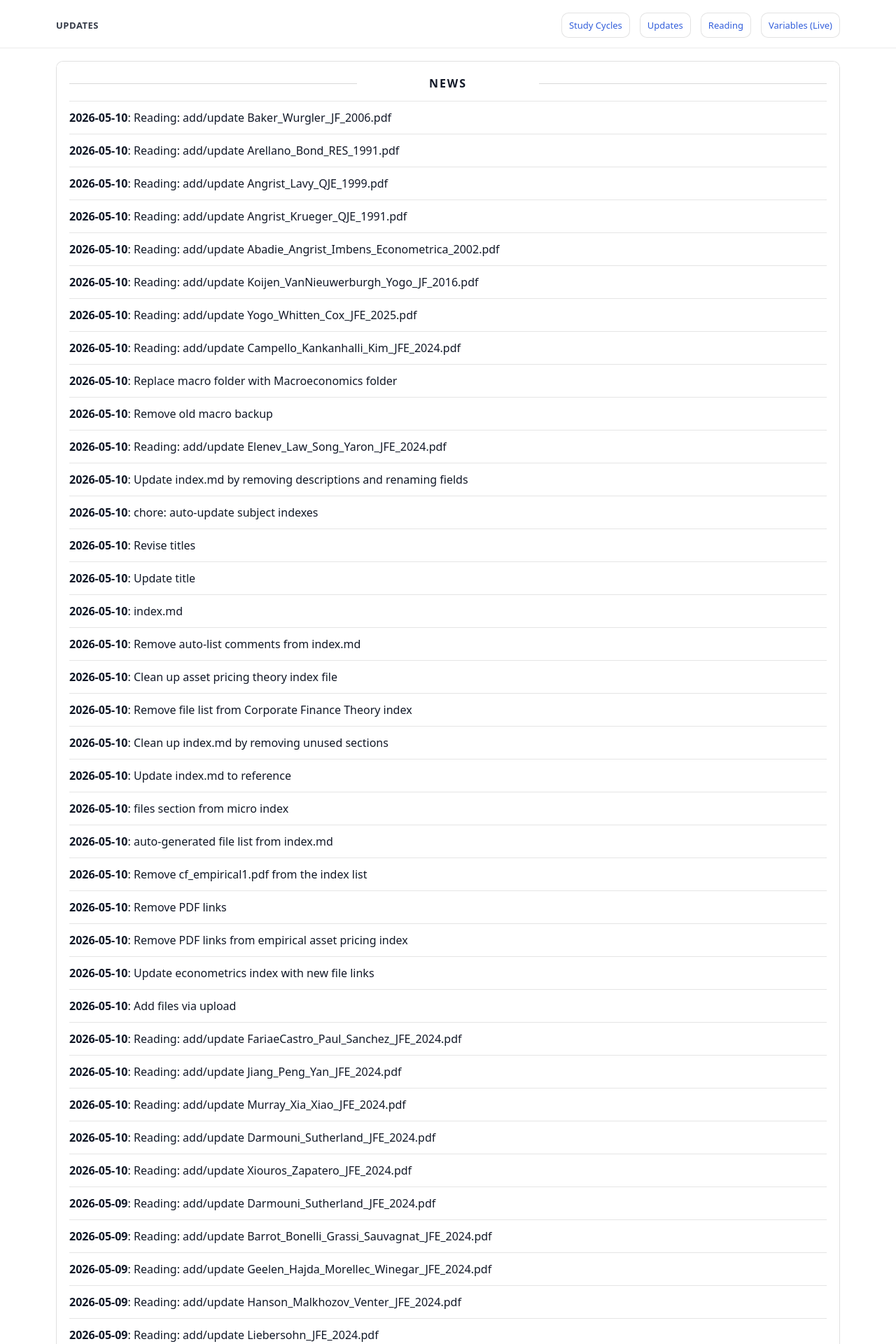
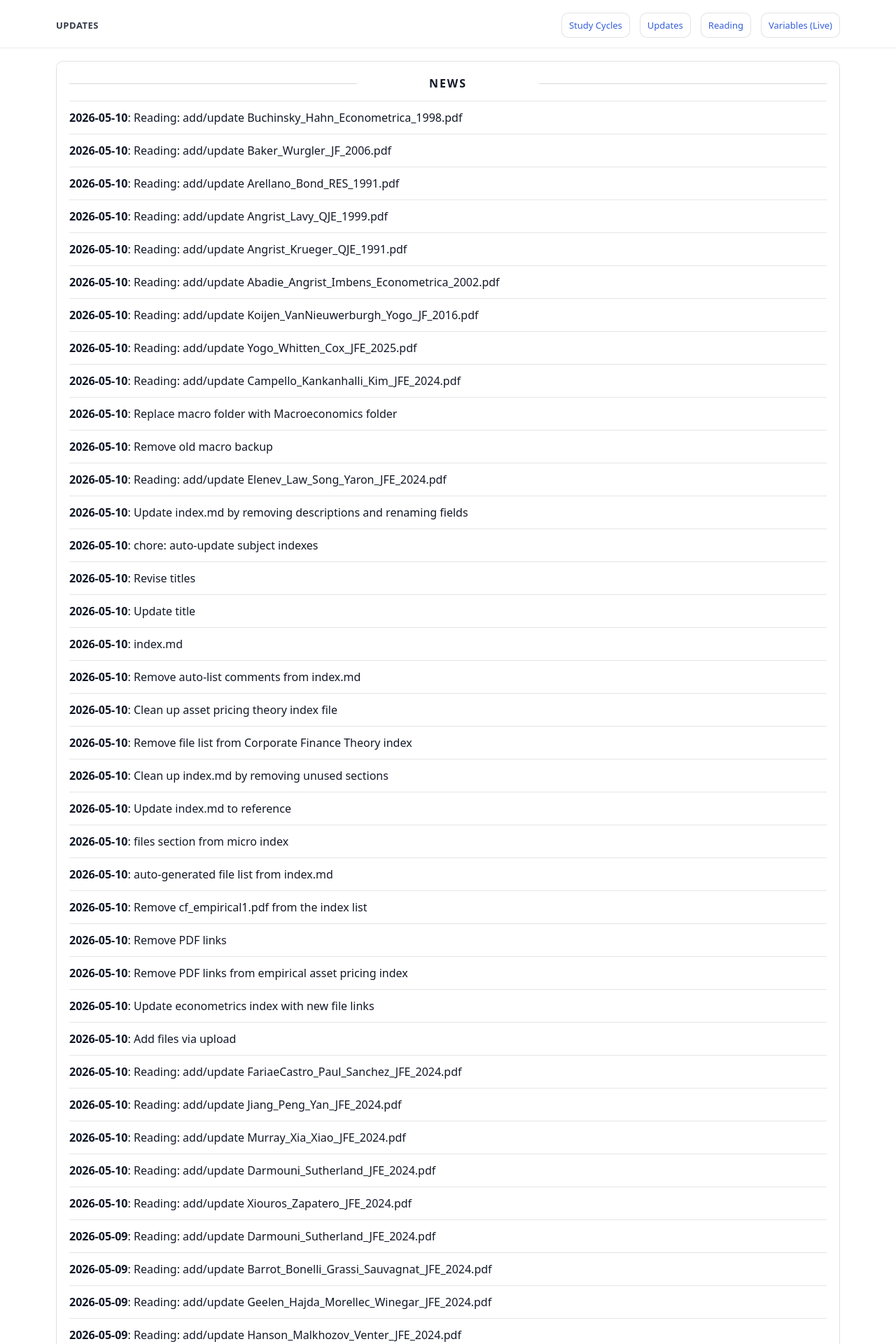
Before and after one commit to yaxinzn/study-archive, a Jekyll site: the page built from updates/index.md, in a window 1280 px wide. Shown: the top 1920 px of the page at 70% size. Built offline with Jekyll 4.4.1, drawn with Linux system fonts in a browser that asks for light colours; some of the changed text lies outside the part shown.

Commit message:
chore: update NEWS feed

```diff
--- a/_data/news.yml
+++ b/_data/news.yml
@@ -1,4 +1,7 @@
 # Auto-generated update history (sorted newest -> oldest). Do not edit manually.
+- ts: "1778411287"
+  date: "2026-05-10"
+  title: "Reading: add/update Buchinsky_Hahn_Econometrica_1998.pdf"
 - ts: "1778411068"
   date: "2026-05-10"
   title: "Reading: add/update Baker_Wurgler_JF_2006.pdf"
```
